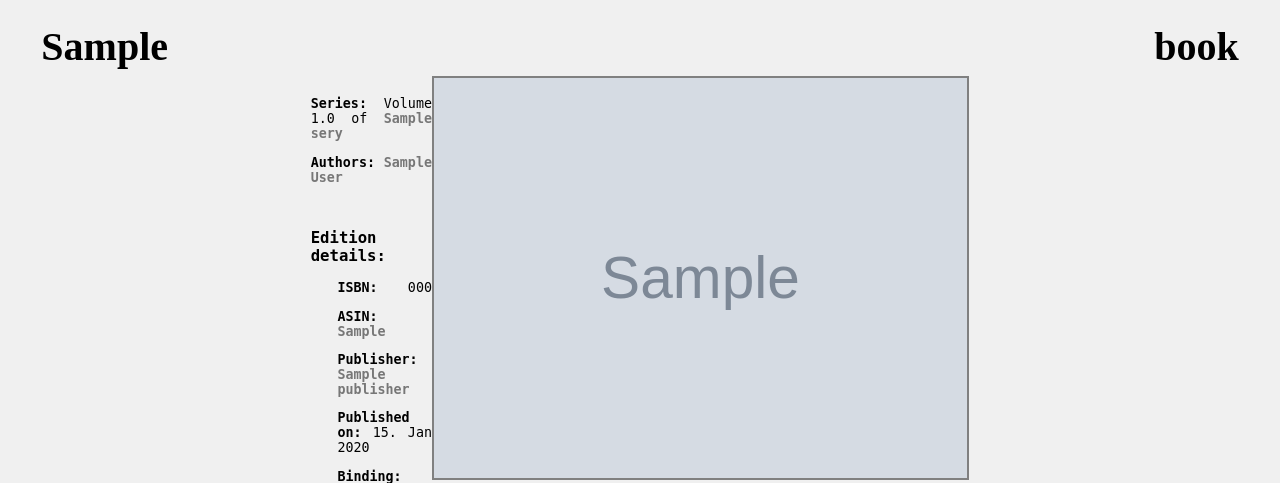
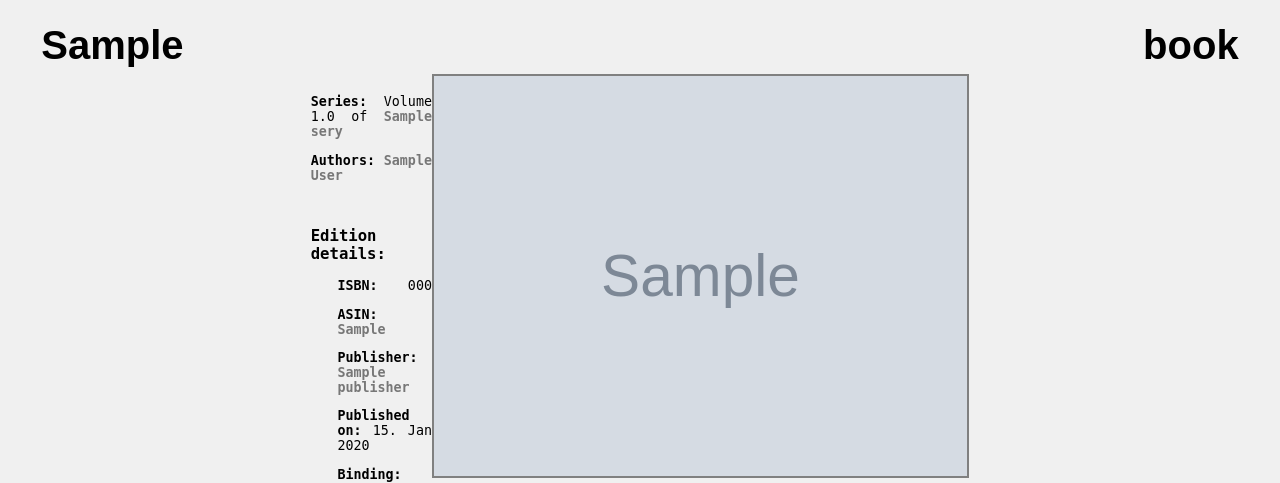
Before and after one commit to jnphilipp/buecher, a Django app: page /books/1/ in a window 1280 px wide. Shown: the part 44-527 px from the top of the page. Run offline with Django 3.2, Linux system fonts and the light colour scheme; tables that the repository leaves empty hold one stand-in row (values such as "Sample post"); grey boxes marked "Sample" are stand-in pictures; parts of the project's set-up code (start-up, migrations or seed data) failed here and were passed over; some libraries are stand-ins or nearby versions.

Commit message:
Updated stylesheet.

```diff
--- a/assets/css/style.css
+++ b/assets/css/style.css
@@ -5,13 +5,13 @@ body {background: #F0F0F0;
 	font-weight: normal;
 	color: black;}
 
-h1 {font-family: JaneAusten;
+h1 {font-family: JaneAusten, fantasy, monospace;
 	text-align: center;
 	font-size: 30pt;
 	font-weight: bold;
 	color: black;}
 
-h2 {font-family: JaneAusten;
+h2 {font-family: JaneAusten, fantasy, monospace;
 	text-align: center;
 	font-size: 20pt;
 	color: black;}
```
